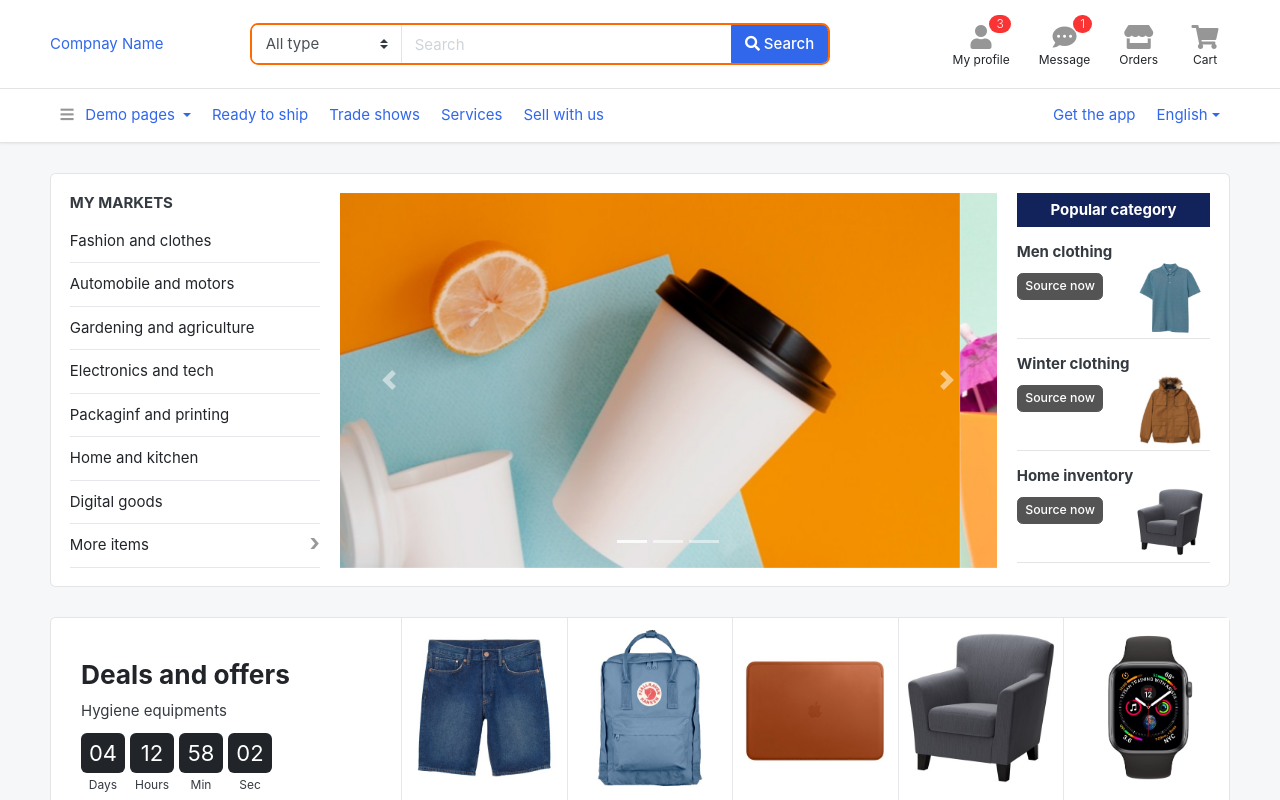
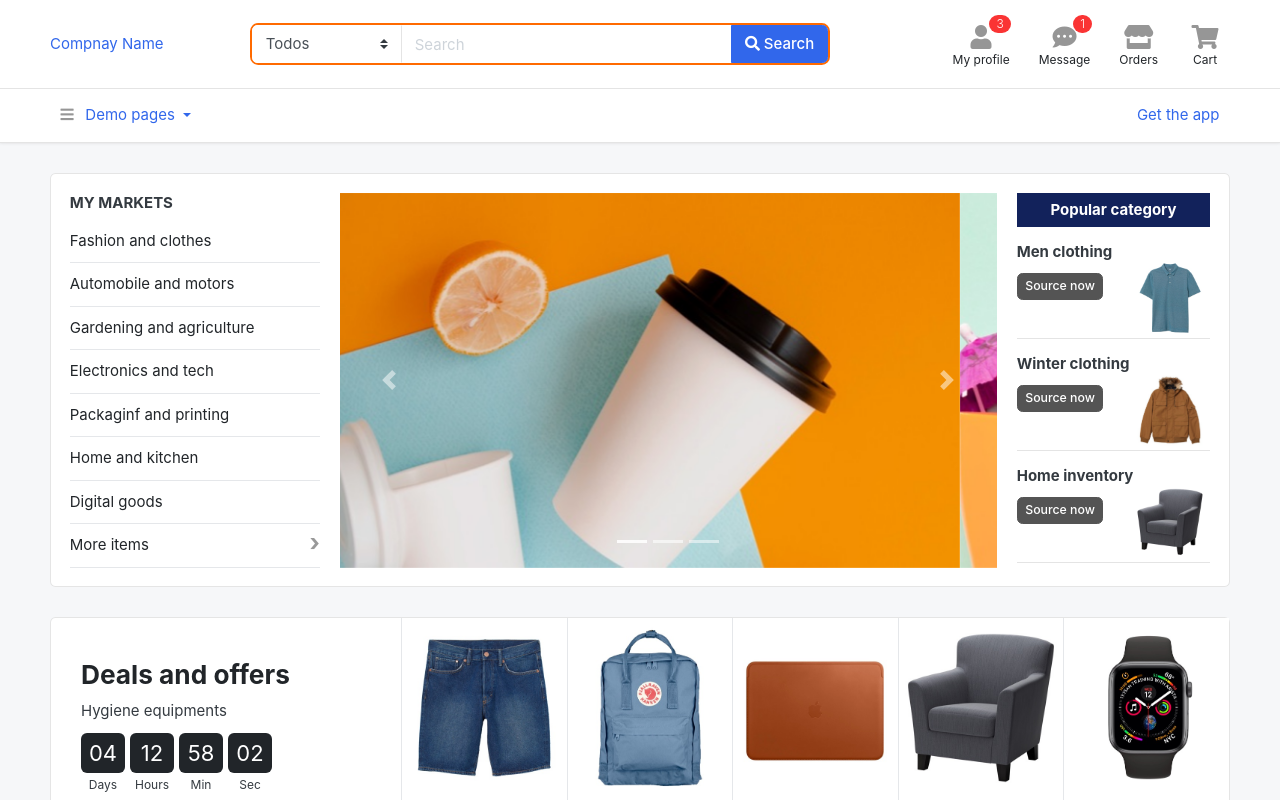
Before and after one commit to caducamargo/projetoFullStack, an Angular app: page / in a window 1280 px wide. Shown: the top 800 px of the page. Built offline with nearby package versions, Linux system fonts and the light colour scheme; a web font is replaced by a local one.

Commit message:
Alterações importantes no template

```diff
--- a/src/app/app.component.html
+++ b/src/app/app.component.html
@@ -11,9 +11,9 @@
                   <form action="#" class="search-header">
                       <div class="input-group w-100">
                           <select class="custom-select border-right"  name="category_name">
-                                  <option value="">All type</option><option value="codex">Special</option>
-                                  <option value="comments">Only best</option>
-                                  <option value="content">Latest</option>
+                                  <option value="">Todos</option><option value="codex">Especiais</option>
+                                  <option value="comments">Mais vendidos</option>
+                                  <option value="content">Promoção</option>
                           </select>
                           <input type="text" class="form-control" placeholder="Search">
 
@@ -106,31 +106,10 @@
                   </nav> <!--  row end .// -->
               </div> <!--  dropdown-menu dropdown-large end.// -->
           </li>
-          <li class="nav-item">
-              <a class="nav-link" href="#">Ready to ship</a>
-          </li>
-          <li class="nav-item">
-          <a class="nav-link" href="#">Trade shows</a>
-          </li>
-          <li class="nav-item">
-          <a class="nav-link" href="#">Services</a>
-          </li>
-          <li class="nav-item">
-          <a class="nav-link" href="#">Sell with us</a>
-          </li>
       </ul>
       <ul class="navbar-nav ml-md-auto">
               <li class="nav-item">
               <a class="nav-link" href="#">Get the app</a>
-          </li>
-          <li class="nav-item dropdown">
-              <a class="nav-link dropdown-toggle" href="http://example.com" data-toggle="dropdown">English</a>
-              <div class="dropdown-menu dropdown-menu-right">
-              <a class="dropdown-item" href="#">Russian</a>
-              <a class="dropdown-item" href="#">French</a>
-              <a class="dropdown-item" href="#">Spanish</a>
-              <a class="dropdown-item" href="#">Chinese</a>
-              </div>
           </li>
           </ul>
       </div> <!-- collapse .// -->
@@ -797,7 +776,7 @@
           </div> <!-- col.// -->
   </form>
   <small class="form-text text-white-50">We’ll never share your email address with a third-party. </small>
-      </div> <!-- col-md-6.// -->
+      </div>
   </div>
 
 
@@ -858,7 +837,7 @@
                           <li><a href="#"> <i class="fab fa-youtube"></i> Youtube </a></li>
                       </ul>
                   </aside>
-              </div> <!-- row.// -->
+              </div>
           </section>
 
           <section class="footer-bottom text-center">
--- a/src/index.html
+++ b/src/index.html
@@ -1,5 +1,5 @@
 <!doctype html>
-<html lang="en">
+<html lang="pt-br">
 <head>
   <meta charset="utf-8">
   <title>ProjetoEcommerce</title>
```
